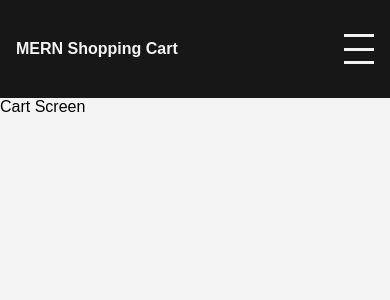
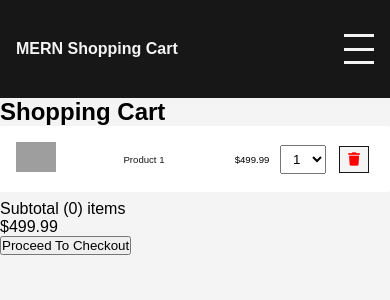
Before and after one commit to kavinda-ravishan/MERN_eCommerce_App, a React (Create React App) app in the folder frontend/: page /cart in a window 390 px wide. Shown: the top 300 px of the page. Built offline with nearby package versions, Linux system fonts and the light colour scheme; grey boxes are pictures that could not be loaded.

Commit message:
cart item component

```diff
--- /dev/null
+++ b/frontend/src/components/CartItem.css
@@ -0,0 +1,70 @@
+.cartitem {
+  width: 100%;
+  padding: 1rem;
+  margin-bottom: 8px;
+  display: grid;
+  grid-template-columns: 1fr 4fr 1fr 1fr 1fr;
+  gap: 8px;
+  background: white;
+  border-radius: 2px;
+  place-items: center;
+}
+
+.cartitem__name {
+  text-decoration: none;
+  color: #171717;
+}
+
+.cartitem__name:hover {
+  color: #dd219e;
+}
+
+.cartitem__select {
+  padding: 10px 17px;
+}
+
+.cartitem__deleteBtn {
+  padding: 10px 17px;
+  color: red;
+  background: #f4f4f4;
+  border: 1px solid #171717;
+  cursor: pointer;
+  transition: all 0.3s ease-out;
+}
+
+.cartitem__deleteBtn:hover,
+.cartitem__deleteBtn:focus,
+.cartitem__deleteBtn:active {
+  background: #171717;
+  transform: scale(1.2);
+}
+
+@media (max-width: 700px) {
+  .cartitem__name {
+    font-size: 0.8rem;
+  }
+
+  .cartitem__select,
+  .cartitem__deleteBtn {
+    padding: 8px 13px;
+  }
+
+  .cartitem__price {
+    font-size: 0.8rem;
+  }
+}
+
+@media (max-width: 500px) {
+  .cartitem__name {
+    font-size: 0.6rem;
+  }
+
+  .cartitem__select,
+  .cartitem__deleteBtn {
+    padding: 5px 8px;
+  }
+
+  .cartitem__price {
+    font-size: 0.6rem;
+  }
+}
--- /dev/null
+++ b/frontend/src/components/CartItem.js
@@ -0,0 +1,30 @@
+import "./CartItem.css";
+import { Link } from "react-router-dom";
+
+const CartItem = () => {
+  return (
+    <div className="cartitem">
+      <div className="cartitem__image">
+        <img
+          src="https://images.unsplash.com/photo-1606813907291-d86efa9b94db?ixid=MXwxMjA3fDB8MHxwaG90by1wYWdlfHx8fGVufDB8fHw%3D&ixlib=rb-1.2.1&auto=format&fit=crop&w=1352&q=80"
+          alt="product name"
+        />
+      </div>
+      <Link to={`/product/${111}`} className="cartitem__name">
+        <p>Product 1</p>
+      </Link>
+      <p className="cartitem__price">$499.99</p>
+      <select className="cartitem__select">
+        <option value="1">1</option>
+        <option value="2">2</option>
+        <option value="3">3</option>
+        <option value="4">4</option>
+      </select>
+      <button className="cartitem__deleteBtn">
+        <i className="fas fa-trash"></i>
+      </button>
+    </div>
+  );
+};
+
+export default CartItem;
--- a/frontend/src/components/Product.css
+++ b/frontend/src/components/Product.css
@@ -25,6 +25,7 @@
 .info__name {
   font-size: 1rem;
   overflow: hidden;
+  margin-top: 8px;
 }
 
 .info__desription {
--- a/frontend/src/screens/CartScreen.js
+++ b/frontend/src/screens/CartScreen.js
@@ -1,7 +1,24 @@
 import "./CartScreen.css";
 
+//Components
+import CartItem from "../components/CartItem";
+
 const CartScreen = () => {
-  return <div className="cartscreen">Cart Screen</div>;
+  return (
+    <div className="cartscreen">
+      <div className="cartscreen__left">
+        <h2>Shopping Cart</h2>
+        <CartItem />
+      </div>
+      <div className="cartscreen__right">
+        <div className="cartscreen__info">
+          <p>Subtotal (0) items</p>
+          <p>$499.99</p>
+        </div>
+        <button>Proceed To Checkout</button>
+      </div>
+    </div>
+  );
 };
 
 export default CartScreen;
```
